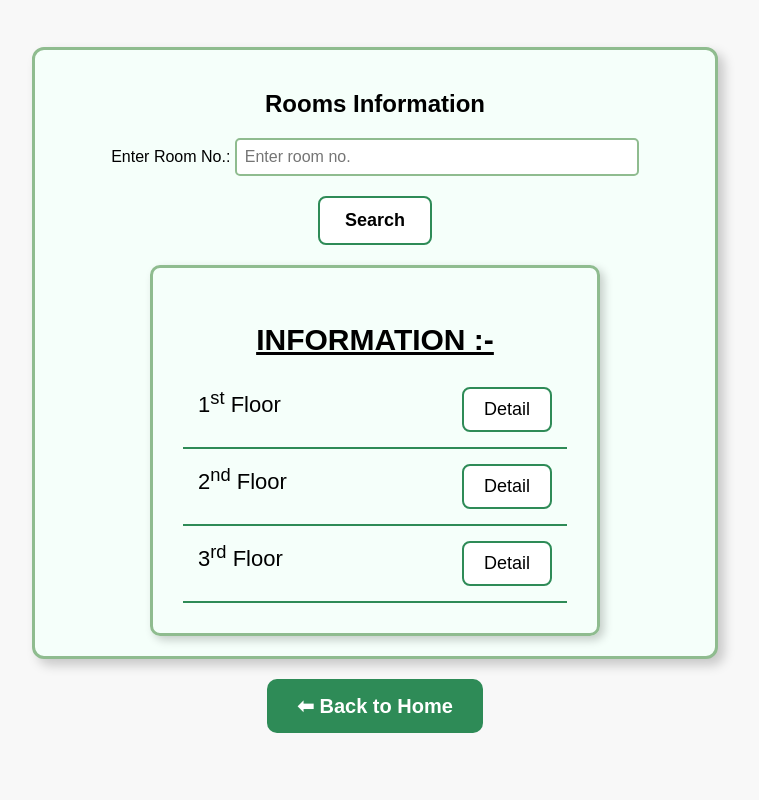
After one commit to Pruthvish27/MyProject, a Django app: page /room_info/ in a window 1280 px wide. The commit adds this page. Shown: the whole page, without its empty margins (265-1024 px from the left). Run offline with Django 5.2, Linux system fonts and the light colour scheme.

Commit message:
all three updated in index

```diff
--- a/MyProject/settings.py
+++ b/MyProject/settings.py
@@ -40,7 +40,6 @@ INSTALLED_APPS = [
     'django.contrib.sessions',
     'django.contrib.messages',
     'django.contrib.staticfiles',
-
     'rest_framework',
     'home',
 ]
--- /dev/null
+++ b/home/static/css/styles2.css
@@ -0,0 +1,186 @@
+body {
+    font-family: Arial, sans-serif;
+    background-color: #f8f8f8;
+    margin: 0;
+    padding: 0;
+    display: flex;
+    flex-direction: column;
+    align-items: center;
+    height: 100vh;
+    justify-content: center;
+}
+
+/* Container */
+.container {
+    background-color: #F5FFFA;
+    width: 50%;
+    padding: 20px;
+    border: 3px solid #8FBC8F;
+    box-shadow: 6px 6px 12px rgba(0, 0, 0, 0.2);
+    border-radius: 12px;
+    transition: 0.3s ease-in-out;
+    text-align: center;
+}
+
+/* Center Search and Back Button */
+.button-container {
+    display: flex;
+    justify-content: center;
+    margin: 20px 0;
+}
+
+.search-box input {
+    width: 60%;
+    padding: 8px;
+    font-size: 16px;
+    border: 2px solid #8FBC8F;
+    border-radius: 5px;
+}
+
+.search-button {
+    padding: 12px 25px;
+    font-size: 18px;
+    font-weight: bold;
+    background-color: white;
+    border: 2px solid #2E8B57;
+    cursor: pointer;
+    border-radius: 8px;
+    transition: 0.3s ease-in-out;
+}
+
+.search-button:hover {
+    background-color: #3CB371;
+    color: white;
+}
+
+/* Centering the Information Box */
+.info-box {
+    border: 3px solid #8FBC8F;
+    padding: 30px;
+    width: 60%;
+    border-radius: 10px;
+    box-shadow: 4px 4px 10px rgba(0, 0, 0, 0.2);
+    text-align: center;
+    position: relative;
+    margin: auto; /* Center it */
+    min-height: 250px;
+}
+
+.info-title {
+    font-size: 30px;
+    font-weight: bold;
+    text-decoration: underline;
+    margin-bottom: 15px;
+}
+
+.info-row {
+    display: flex;
+    justify-content: space-between;
+    padding: 15px;
+    font-size: 22px;
+    border-bottom: 2px solid #2E8B57;
+    transition: 0.3s ease-in-out;
+}
+
+.info-row:hover {
+    background-color: #E0F8E0;
+}
+
+.detail-button {
+    padding: 10px 20px;
+    font-size: 18px;
+    border: 2px solid #2E8B57;
+    background-color: white;
+    cursor: pointer;
+    border-radius: 8px;
+    transition: 0.3s ease-in-out;
+}
+
+.detail-button:hover {
+    background-color: #3CB371;
+    color: white;
+}
+
+/* Background Blur Effect */
+#overlay {
+    position: fixed;
+    top: 0;
+    left: 0;
+    width: 100%;
+    height: 100%;
+    background: rgba(0, 0, 0, 0.2);
+    display: none;
+    z-index: 5;
+    backdrop-filter: blur(5px);
+    transition: opacity 0.3s ease-in-out;
+}
+
+.blur-in {
+    opacity: 1;
+}
+
+/* Centered Details Box */
+.details-box {
+    position: absolute;
+    top: 50%;
+    left: 50%;
+    width: 95%;
+    max-width: 500px;
+    background: #F5FFFA;
+    padding: 30px;
+    border-radius: 12px;
+    border: 3px solid #8FBC8F;
+    box-shadow: 6px 6px 12px rgba(0, 0, 0, 0.2);
+    display: none;
+    align-items: center;
+    justify-content: center;
+    flex-direction: column;
+    text-align: center;
+    opacity: 0;
+    transform: translate(-50%, -50%) scale(0.9);
+    transition: opacity 0.3s ease-in-out, transform 0.3s ease-in-out;
+    z-index: 10;
+}
+
+/* Animation for Fade In */
+.details-box.fade-in {
+    opacity: 1;
+    transform: translate(-50%, -50%) scale(1);
+}
+
+/* Close Button */
+.close-button {
+    position: absolute;
+    top: 15px;
+    right: 20px;
+    background: none;
+    border: none;
+    font-size: 24px;
+    cursor: pointer;
+}
+
+/* Centered Back to Home Button */
+.home-button {
+    display: inline-block;
+    padding: 15px 30px;
+    font-size: 20px;
+    font-weight: bold;
+    color: white;
+    background-color: #2E8B57;
+    text-decoration: none;
+    border-radius: 10px;
+    transition: 0.3s ease-in-out;
+}
+
+.home-button:hover {
+    background-color: #3CB371;
+    transform: scale(1.08);
+}
+
+.back {
+    width: 100%;
+    position: fixed;
+    bottom: 20px;
+    display: flex;
+    justify-content: center;
+}
--- a/home/templates/departments/departments.html
+++ b/home/templates/departments/departments.html
@@ -42,8 +42,7 @@
 
     <!-- Back to Home Button -->
     <div class="back">
-        <!-- <a href="index.html" class="home-button">⬅ Back to Home</a> -->
-         <a href="{% url 'home' %}" class="home-button">⬅ Back to Home</a>
+        <a href="{% url 'home' %}" class="home-button">⬅ Back to Home</a>
     </div>
 
     <script src="{% static 'js/script.js' %}"></script>
--- a/home/templates/index.html
+++ b/home/templates/index.html
@@ -13,9 +13,9 @@
     <div class="hospital-name">HOSPITAL NAME</div>
 
     <div class="menu">
-        <a href="{% url 'departments' %}">Department</a>
-        <!-- <a href="#">Rooms Information</a>
-        <a href="#">Report Mapping</a> -->
+        <a href="{% url 'departments' %}">Departments</a>
+        <a href="{% url 'room_info' %}">Rooms Information</a>
+        <a href="{% url 'report_mapping' %}">Report Mapping</a>
     </div>
 
 </body>
--- /dev/null
+++ b/home/templates/room_info/room_info.html
@@ -0,0 +1,82 @@
+{% load static %}
+
+<!DOCTYPE html>
+<html lang="en">
+<head>
+    <meta charset="UTF-8">
+    <meta name="viewport" content="width=device-width, initial-scale=1.0">
+    <title>Rooms Information</title>
+    <link rel="stylesheet" href="{% static 'css/styles2.css' %}">
+    <script>
+        function showDetails(floor) {
+            const detailsBox = document.getElementById("details-box");
+            const overlay = document.getElementById("overlay");
+            detailsBox.innerHTML = `<button class="close-button" onclick="closeDetails()">✖</button>
+                                    <h2>${floor} Floor Details</h2>
+                                    <p>Details about ${floor} floor...</p>`;
+            detailsBox.style.display = "flex";
+            overlay.style.display = "block";
+            setTimeout(() => {
+                detailsBox.classList.add("fade-in");
+                overlay.classList.add("blur-in");
+            }, 10);
+        }
+
+        function closeDetails() {
+            const detailsBox = document.getElementById("details-box");
+            const overlay = document.getElementById("overlay");
+            detailsBox.classList.remove("fade-in");
+            overlay.classList.remove("blur-in");
+            setTimeout(() => {
+                detailsBox.style.display = "none";
+                overlay.style.display = "none";
+            }, 300);
+        }
+    </script>
+</head>
+<body>
+
+    <div class="container">
+        <h2 class="title">Rooms Information</h2>
+
+        <!-- Search Section -->
+        <div class="search-box">
+            <label for="room-number">Enter Room No.:</label>
+            <input type="text" id="room-number" placeholder="Enter room no.">
+        </div>
+
+        <div class="button-container">
+            <button class="search-button">Search</button>
+        </div>
+
+        <!-- Information Block (Centered) -->
+        <div class="info-box" id="info-box">
+            <h2 class="info-title">INFORMATION :-</h2>
+            <div class="info-row">
+                <span>1<sup>st</sup> Floor</span>
+                <button class="detail-button" onclick="showDetails('1st')">Detail</button>
+            </div>
+            <div class="info-row">
+                <span>2<sup>nd</sup> Floor</span>
+                <button class="detail-button" onclick="showDetails('2nd')">Detail</button>
+            </div>
+            <div class="info-row">
+                <span>3<sup>rd</sup> Floor</span>
+                <button class="detail-button" onclick="showDetails('3rd')">Detail</button>
+            </div>
+        </div>
+    </div>
+
+    <!-- Background Blur Effect -->
+    <div id="overlay" onclick="closeDetails()"></div>
+
+    <!-- Details Box (Centered in Information Block) -->
+    <div class="details-box" id="details-box"></div>
+
+    <!-- Back to Home Button -->
+    <div class="button-container">
+        <a href="{% url 'home' %}" class="home-button">⬅ Back to Home</a>
+    </div>
+
+</body>
+</html>
--- a/home/urls.py
+++ b/home/urls.py
@@ -4,5 +4,6 @@ from . import views
 urlpatterns = [
     path("", views.home, name="home"),  # Home Page
     path('departments/', views.departments, name='departments'),  # Departments Overview
-    #path("departments/<str:department_name>/", views.department_detail, name="department_detail"),  # Dynamic Department Pages
+    path('room_info/', views.room_info, name='room_info'),  # room_info
+    path('report_mapping/', views.report_mapping, name='report_mapping'),  # report_mapping
 ]
--- a/home/views.py
+++ b/home/views.py
@@ -6,5 +6,8 @@ def home(request):
 def departments(request):
     return render(request, 'departments/departments.html')  # Rendering departments.html
 
-# def department_detail(request, department_name):
-#     return render(request, f'departments/{department_name}.html')  # Dynamic rendering
+def room_info(request):
+    return render(request, 'room_info/room_info.html')  # Rendering room_info.html
+
+def report_mapping(request):
+    return render(request, 'report_mapping/report_mapping.html')  # Rendering report_mapping.html
```
Also changed, not shown: home/static/css/styles1.css (+31 -0 lines), home/static/css/styles3.css (added, +53 -0 lines), home/static/js/script.js (+29 -0 lines), home/static/js/script1.js (added, +13 -0 lines), home/templates/report_mapping/report_mapping.html (added, +129 -0 lines), home/serializers.py (added).
